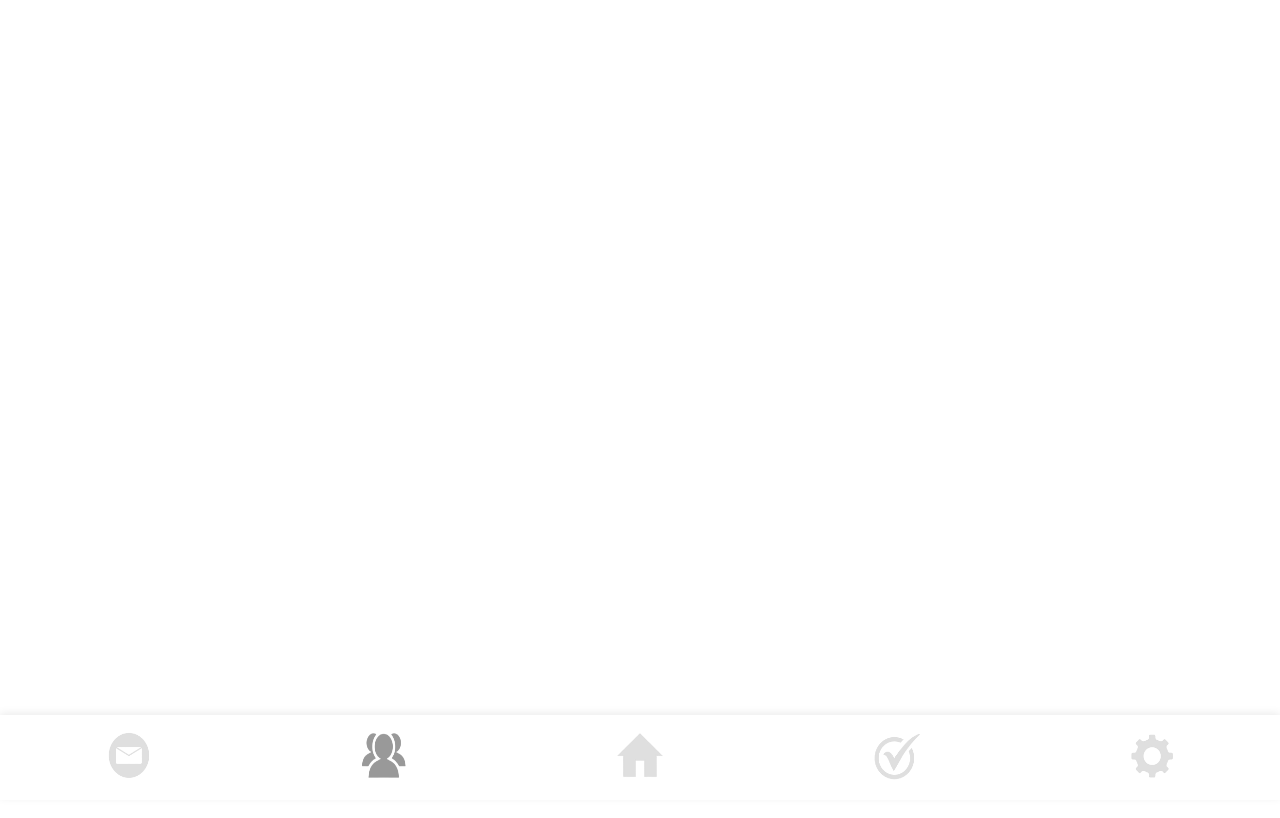
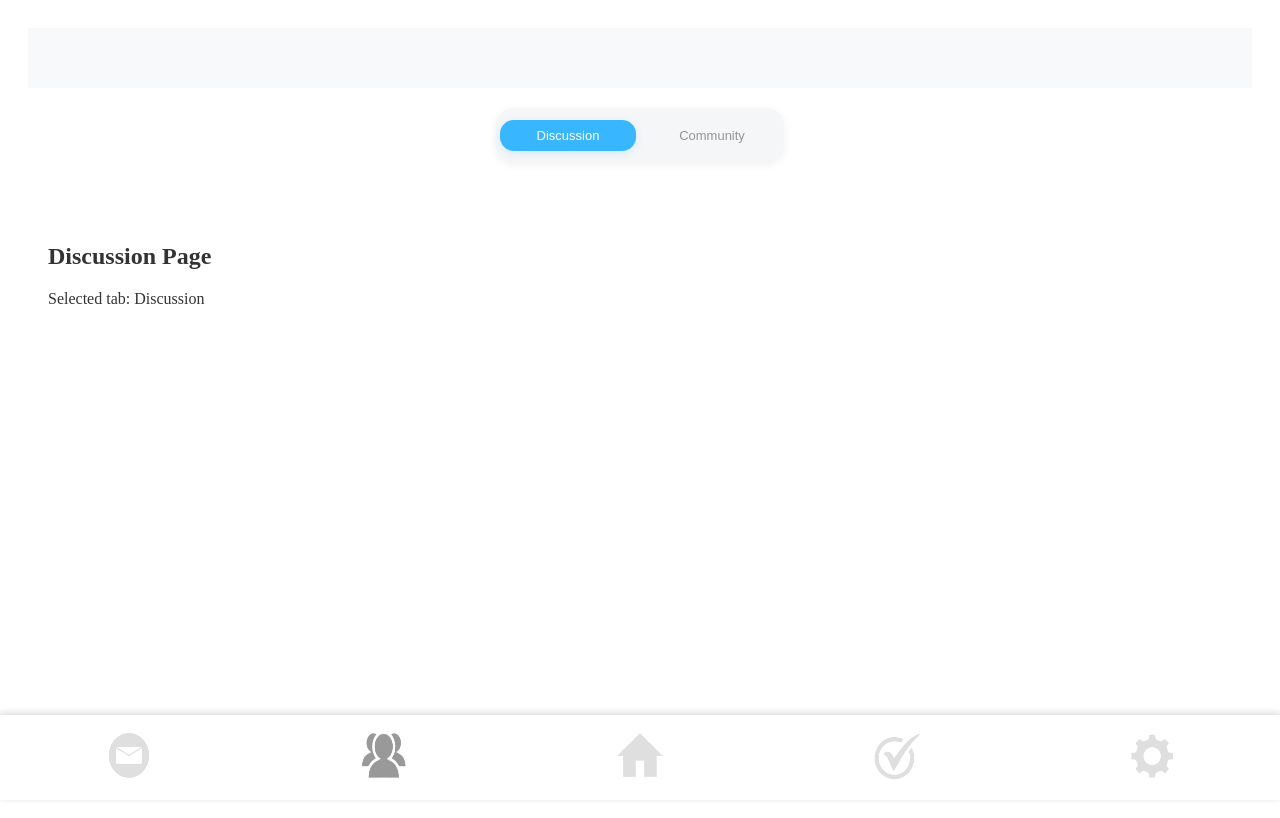
Before and after one commit to JYuenChia/student_lifestyle_LBG, a React (Vite) app in the folder frontend/: page /discussion in a window 1280 px wide. Before the commit this address had no page. Shown: the top 818 px of the page. Built offline with nearby package versions, Linux system fonts and the light colour scheme.

Commit message:
fix the code of path

```diff
--- a/frontend/src/main.jsx
+++ b/frontend/src/main.jsx
@@ -5,10 +5,10 @@ import '@fontsource/jetbrains-mono';
 import '@fontsource/source-serif-4';
 import './index.css';
 import { BrowserRouter as Router, Routes, Route, NavLink } from 'react-router-dom';
-import MessagePage from './pages/Message.jsx';
-import CommunityPage from './pages/CommunityPage.jsx';
+import MessagePage from './pages/Chat.jsx';
+import DiscussionPage from './pages/Discussion.jsx';
 import HomePage from './pages/Home.jsx';
-import TodoListPage from './pages/TodoListPage.jsx';
+import TodoListPage from './pages/Todo.jsx';
 import SettingPage from './pages/SettingPage.jsx';
 import BottomBar from './pages/bottomBar';
 
@@ -19,7 +19,7 @@ function MainLayout() {
         <Routes>
           <Route path="/" element={<HomePage />} />
           <Route path="/message" element={<MessagePage />} />
-          <Route path="/community" element={<CommunityPage />} />
+          <Route path="/discussion" element={<DiscussionPage />} />
           <Route path="/todolist" element={<TodoListPage />} />
           <Route path="/setting" element={<SettingPage />} />
         </Routes>
--- a/frontend/src/pages/Discussion.jsx
+++ b/frontend/src/pages/Discussion.jsx
@@ -1,7 +1,66 @@
+import { useState } from 'react';
+import BottomBar from './bottomBar';
+
 export default function Discussion() {
+  const [selectedTab, setSelectedTab] = useState('Discussion');
+
   return (
-    <div>
-      Discussion Page
+    <div style={{ position: 'relative', minHeight: '100vh', paddingBottom: '60px' }}>
+      {/* Top bar area - space for future buttons */}
+      <div style={{ height: '60px', backgroundColor: '#f8f9fa' }}>
+        {/* Space for future top buttons */}
+      </div>
+
+      {/* Button group in subheader area */}
+      <div
+        style={{
+          position: 'relative',
+          left: '50%',
+          top: '20px',
+          width: '280px',
+          height: '46.7px',
+          backgroundColor: '#f5f6f7',
+          borderRadius: '18px',
+          display: 'flex',
+          alignItems: 'center',
+          justifyContent: 'center',
+          zIndex: 22,
+          transform: 'translateX(-50%)',
+          boxShadow: '0 2px 8px rgba(0,0,0,0.06)',
+          gap: '8px',
+          padding: '4px',
+        }}
+      >
+        {['Discussion', 'Community'].map(tab => (
+          <button
+            key={tab}
+            onClick={() => setSelectedTab(tab)}
+            style={{
+              border: 'none',
+              background: selectedTab === tab ? '#38b6ff' : 'transparent',
+              color: selectedTab === tab ? '#fff' : '#939598',
+              fontSize: '13px',
+              fontFamily: "'Canva Sans', sans-serif",
+              borderRadius: '14px',
+              padding: '8px 18px',
+              boxShadow: selectedTab === tab ? '0 2px 8px rgba(56,182,255,0.18)' : 'none',
+              fontWeight: 500,
+              cursor: 'pointer',
+              transition: 'all 0.2s',
+              flex: 1,
+            }}
+          >
+            {tab}
+          </button>
+        ))}
+      </div>
+
+      {/* Main content area */}
+      <div style={{ padding: '80px 20px 20px' }}>
+        <h2>Discussion Page</h2>
+        <p>Selected tab: {selectedTab}</p>
+      </div>
+
       <BottomBar />
     </div>
   );
```
